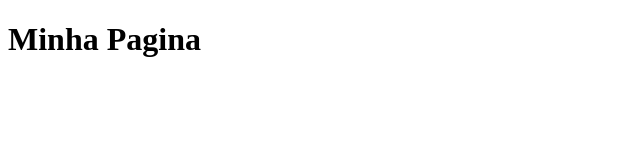
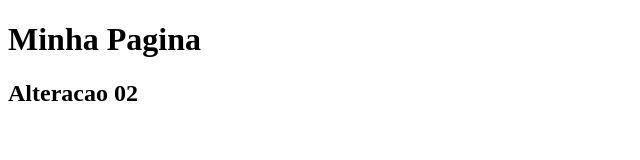
Before and after one commit to rafaeldevjs/estudo-gama, a plain HTML site: page index.html in a window 1280 px wide. Shown: the whole page, without its empty margins (0-640 px from the left). Drawn offline with Linux system fonts and the light colour scheme.

Commit message:
outro commit, agora em main

```diff
--- a/index.html
+++ b/index.html
@@ -8,5 +8,6 @@
 </head>
 <body>
     <h1>Minha Pagina</h1>
+    <h2>Alteracao 02</h2>
 </body>
 </html>
```
